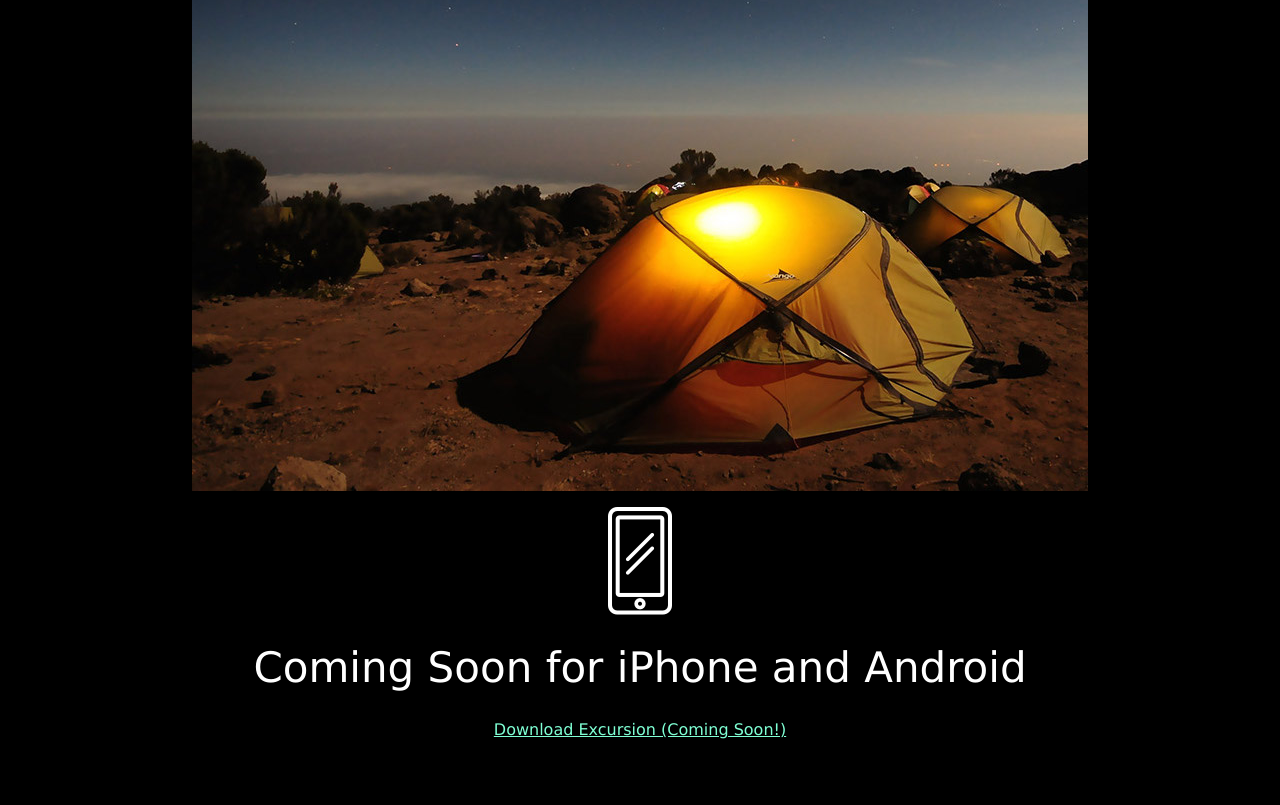
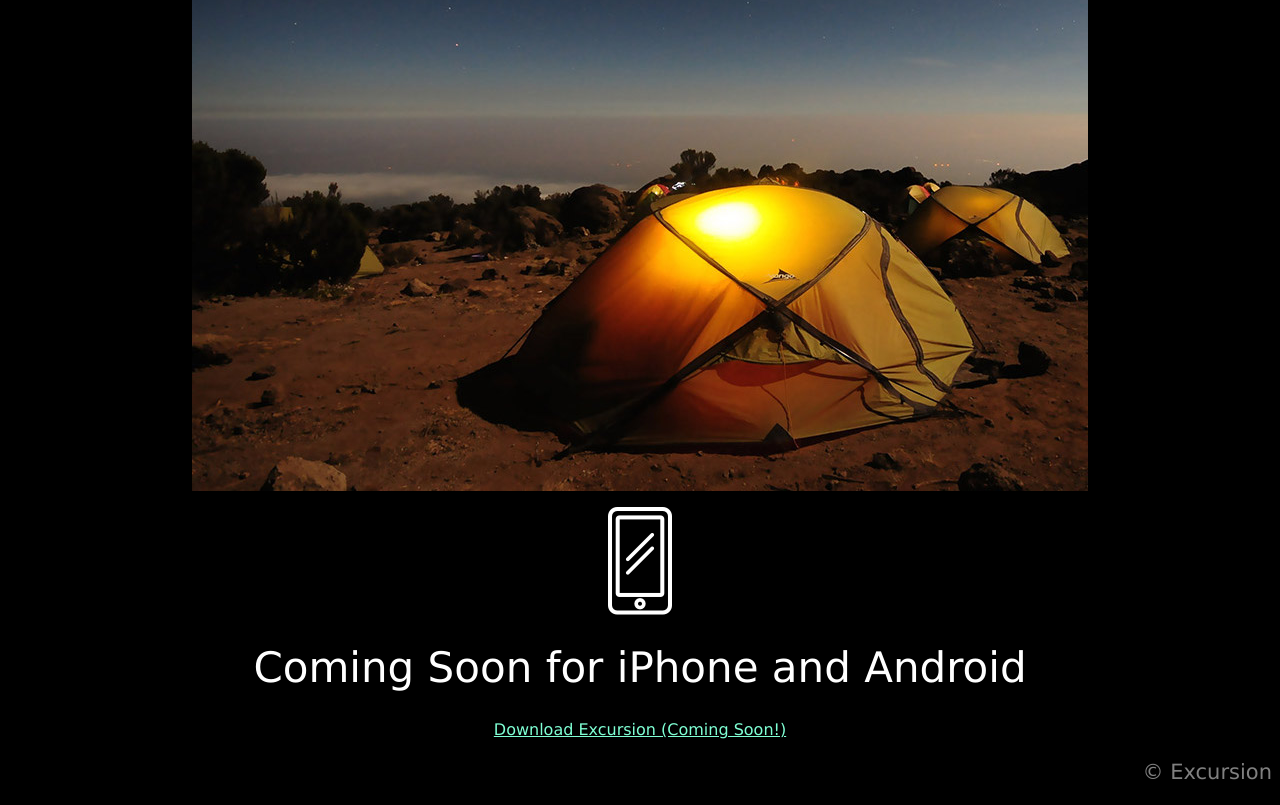
Before and after one commit to aorndorff/excursion-2, a plain HTML site: page index.html in a window 1280 px wide. Shown: the part 529-1334 px from the top of the page. Before the commit the page ends 1284 px from the top, so only its background shows below. Drawn offline with Linux system fonts and the light colour scheme; files whose address does not match are found by name.

Commit message:
Final work

```diff
--- a/index.html
+++ b/index.html
@@ -19,7 +19,7 @@
         <p><img src="/Users/orndorff52/Documents/Code.Projects/Excursion/resources/images/phone.png"></p>
         <h1 class="header--mid">Coming Soon for iPhone and Android</h1>
         <p><a class="link--cta" href="#">Download Excursion (Coming Soon!)</a></p>
-
+        <p class="footer">© Excursion</p>
 
 
     </body>
--- a/resources/styles/style.css
+++ b/resources/styles/style.css
@@ -25,3 +25,10 @@ body{
     font-size: 21px;
     font-weight: normal;
 }
+
+.footer{
+    text-align: right;
+    color: gray;
+    font-size: 21px;
+    font-weight: normal;
+}
```
